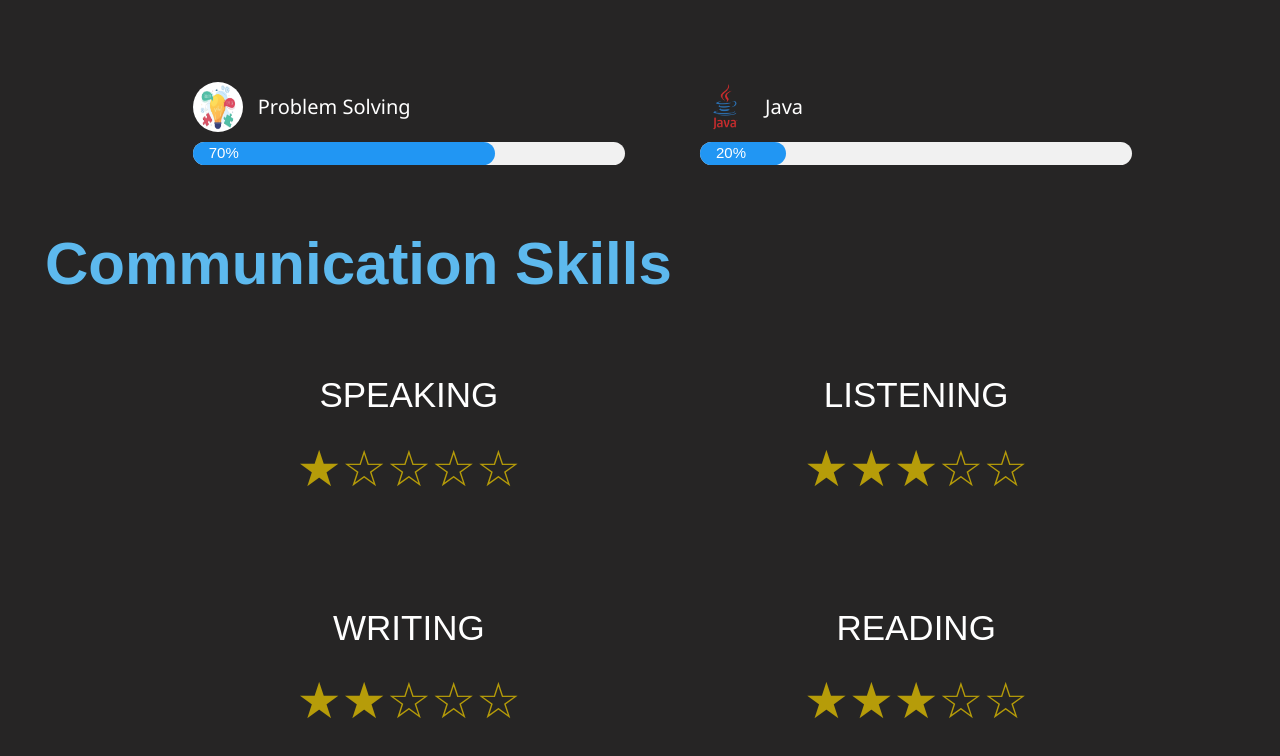
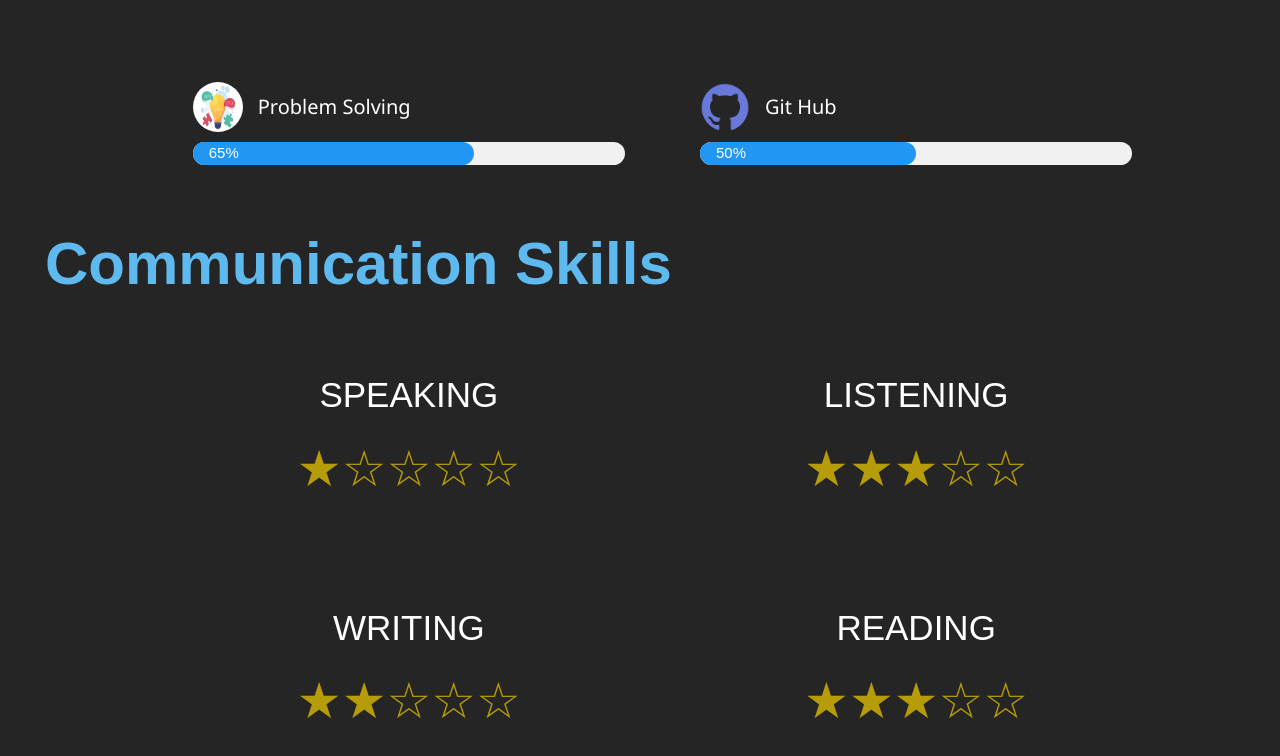
Before and after one commit to PalaniGuna-123/PalaniGuna-Portfolio, a plain HTML site: page index.html in a window 1280 px wide. Shown: the part 2274-3030 px from the top of the page. Drawn offline with nearby package versions, Linux system fonts and the light colour scheme.

Commit message:
add git hub

```diff
--- a/index.html
+++ b/index.html
@@ -137,13 +137,13 @@
                 <div class="problem">
                     <h4 class="Prob"><img src="./assets/images/problem_solving.jpg" alt="" class="skillIcon"> Problem Solving</h4>
                     <div class="w3-light-grey w3-round-xlarge">
-                        <div class="w3-container w3-blue w3-round-xlarge" style="width:70%">70%</div>
+                        <div class="w3-container w3-blue w3-round-xlarge" style="width:65%">65%</div>
                     </div>
                 </div>
                 <div class="problem">
-                    <h4 class="Prob"><img src="./assets/images/java-logo-1.png" alt="" class="skillIcon"> Java </h4>
+                    <h4 class="Prob"><img src="./assets/images/github.png" alt="" class="skillIcon"> Git Hub </h4>
                     <div class="w3-light-grey w3-round-xlarge">
-                        <div class="w3-container w3-blue w3-round-xlarge" style="width:20%">20%</div>
+                        <div class="w3-container w3-blue w3-round-xlarge" style="width:50%">50%</div>
                     </div>
                 </div>
             </div>
@@ -156,7 +156,7 @@
                 <h2 class="Skills"><strong>Communication Skills</strong></h2>
             </div>
             <div class="grid">
-                <div class="english-skill">
+                            <div class="english-skill">
                                 <div class="english-skill-name">SPEAKING</div>
                                 <div class="stars">&#9733;&#9734;&#9734;&#9734;&#9734;</div>
                             </div>
@@ -255,29 +255,13 @@
             </div>
 
         </div>
-        <!-- <form class="contact-form">
-            <input type="text" placeholder="Your Name" required>
-            <input type="email" placeholder="Your Email" required>
-            <textarea placeholder="Your Message" required></textarea>
-            <button type="submit" class="btn">Send Message</button>
-        </form> -->
 
         <form action="https://api.web3forms.com/submit" method="POST" class="contact-form">
-
-            <!-- Replace with your Access Key -->
             <input type="hidden" name="access_key" value="8d20d35b-4611-4c58-8f5b-7672fe38e891">
-
-            <!-- Form Inputs. Each input must have a name="" attribute -->
             <input type="text" name="name" required placeholder="Name">
             <input type="email" name="email" required placeholder="Email">
             <textarea name="message" required placeholder="Message..."></textarea>
-
-            <!-- Honeypot Spam Protection -->
             <input type="checkbox" name="botcheck" class="hidden" style="display: none;">
-
-            <!-- Custom Confirmation / Success Page -->
-            <!-- <input type="hidden" name="redirect" value="https://mywebsite.com/thanks.html"> -->
-
             <button type="submit" class="btn">Submit Form</button>
 
         </form>
```
Also changed, not shown: assets/images/github.png (added).
